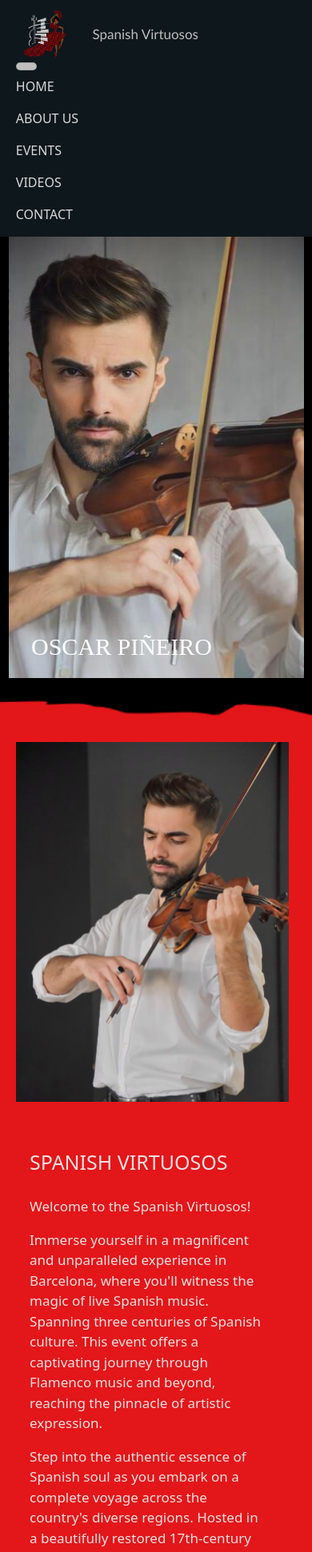
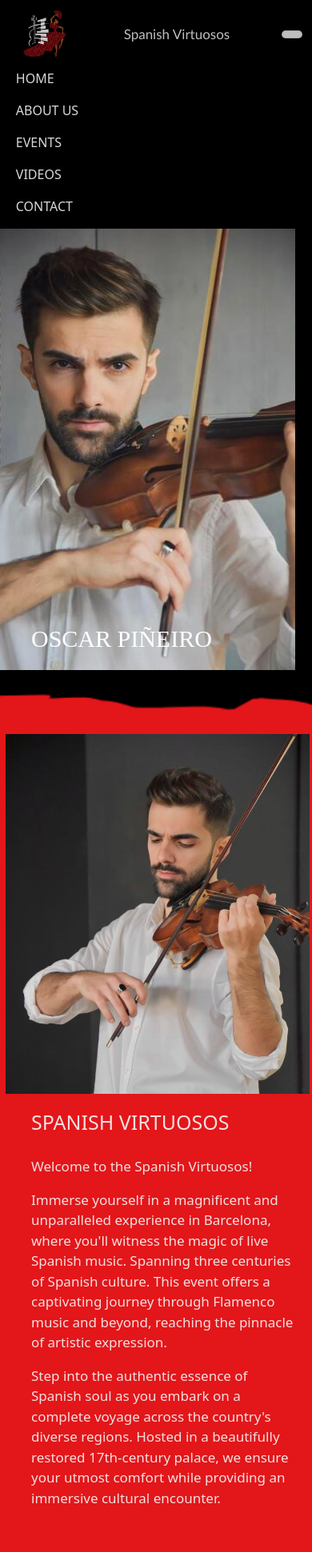
Before and after one commit to rihabalyasiri/oscar_website, a React (Create React App) app: page / in a window 390 px wide. Shown: the top 1941 px of the page at 80% size. Built offline with nearby package versions, Linux system fonts and the light colour scheme.

Commit message:
fit design on different devices

```diff
--- a/package.json
+++ b/package.json
@@ -7,6 +7,7 @@
     "@testing-library/jest-dom": "^5.16.5",
     "@testing-library/react": "^13.4.0",
     "@testing-library/user-event": "^13.5.0",
+    "animate.css": "^4.1.1",
     "bootstrap": "^5.3.0",
     "firebase": "^9.22.1",
     "mdb-react-ui-kit": "^6.1.0",
--- a/src/components/EventCover.js
+++ b/src/components/EventCover.js
@@ -1,4 +1,5 @@
 import React from "react";
+
 
 
 const EventCover = (props) => {
--- a/src/components/MainContainer.js
+++ b/src/components/MainContainer.js
@@ -1,13 +1,13 @@
 import React from 'react';
-import { MDBContainer } from 'mdb-react-ui-kit';
 import "../css/style.css"
+import 'animate.css';
 
 
 
 export default function App(props) {
     return (
         <div className={props.background + " " + props.bg_small}>
-            <h1 className='titel titel_main_container'>{props.titel}</h1>
+            <h1 className='titel titel_main_container animate__backInLeft animate__animated'>{props.titel}</h1>
             <div className={props.main_image}>
 
             </div>
--- a/src/components/PIC_TEXT_OSCAR.js
+++ b/src/components/PIC_TEXT_OSCAR.js
@@ -2,10 +2,10 @@ import React from "react";
 
 export default function App() {
   return (
-    <div className="flex_parent_bg" id="about_us">
-      <div className="flex_parent ">
-              <div className="image_container">
-                  <div className="img1"></div>
+    <div className="flex_parent1_bg" id="about_us">
+      <div className="flex_parent">
+        <div className="image_container">
+          <div className="img1"></div>
         </div>
         <div className="description_container">
           <h2 className="header">SPANISH VIRTUOSOS</h2>
--- a/src/components/PIC_TEXT_OSCAR_MOTHER.js
+++ b/src/components/PIC_TEXT_OSCAR_MOTHER.js
@@ -2,14 +2,15 @@ import React from "react";
 
 export default function App() {
   return (
-    <div className=" flex_parent2">
+    <div className="flex_parent2_bg" id="about_us">
+      <div className="flex_parent">
         <div className="description_container extra_width">
           <h2 className="header">THE PERFORMANCE</h2>
           <p>
-          Spanish Virtuosos presents an interactive show that combines flamenco
-          dancing, flamenco music, and classical instruments, accompanied by the
-          captivating narration of internationally acclaimed Spanish musicians,
-          Marina Piñeiro and Oscar Piñeiro.
+            Spanish Virtuosos presents an interactive show that combines
+            flamenco dancing, flamenco music, and classical instruments,
+            accompanied by the captivating narration of internationally
+            acclaimed Spanish musicians, Marina Piñeiro and Oscar Piñeiro.
           </p>
 
           <p>
@@ -24,11 +25,11 @@ export default function App() {
           </p>
 
           <p>
-          "Insideout Flamenco," brought to you by "Los cuatro costaos," offers a
-          dynamic and exhilarating introduction to the evolution of flamenco
-          music, right up to the present day. Performances take place in some of
-          Barcelona's most emblematic palaces, providing a remarkable journey
-          suitable for audiences of all backgrounds.
+            "Insideout Flamenco," brought to you by "Los cuatro costaos," offers
+            a dynamic and exhilarating introduction to the evolution of flamenco
+            music, right up to the present day. Performances take place in some
+            of Barcelona's most emblematic palaces, providing a remarkable
+            journey suitable for audiences of all backgrounds.
           </p>
           <p>
             Join us at Spanish Virtuosos and immerse yourself in the passion,
@@ -39,5 +40,6 @@ export default function App() {
           <div className="img2"></div>
         </div>
       </div>
+    </div>
   );
 }
--- a/src/css/style.css
+++ b/src/css/style.css
@@ -15,7 +15,7 @@
 .logo {
   width: 100px;
   height: 100px;
-  background-image: url("../imgs//logo.webp");
+  background-image: url("../imgs/logo.webp");
   margin-right: 20px;
 }
 
@@ -54,6 +54,16 @@
   padding-bottom: 20px;
 }
 
+
+
+.flex_parent.description_container {
+  width: 45%;
+}
+
+.image_container {
+  width: 35%;
+}
+
 .flex_parent {
     display: flex;
     width: 90%;
@@ -63,15 +73,7 @@
     padding-bottom: 8%;
   }
 
-.flex_parent.description_container {
-  width: 45%;
-}
-
-.image_container {
-  width: 35%;
-}
-
-.flex_parent_bg {
+.flex_parent1_bg {
   background-image: url("../imgs/red_cover.png");
   background-repeat: no-repeat;
   background-size: cover;
@@ -79,27 +81,26 @@
   color: #f2e0e0;
 }
 
+.flex_parent2_bg {
+    background-image: url("../imgs/gray_cover.png");
+    background-size: cover;
+    background-repeat: no-repeat;
+    width: 100%;
+}
+
+
 .description_container {
   font-size: 17px;
-  width: 50%;
+  width: 45%;
 }
 
-.flex_parent2 {
-  background-image: url("../imgs/gray_cover.png");
-  display: flex;
-  justify-content: space-around;
-  background-repeat: no-repeat;
-  padding-top: 8%;
-  padding-bottom: 8%;
-  padding-left: 15%;
-  padding-right: 15%;
-}
+
 
 .menu {
   color: white !important;
   padding-left: 2%;
   filter: brightness(85%);
-  background: linear-gradient(#101b21 100%, transparent 100%);
+  background: linear-gradient(#000000 100%, transparent 100%);
 }
 
 .white_text {
@@ -219,12 +220,15 @@ a.nav-link:hover {
 
 .event_cover_img {
   background-image: url("../imgs/flamenco.png");
-  width:100%;
-  height: 550px;
+  background-repeat: no-repeat;
+  background-size: cover;
+  width: 100%;
+  height: 580px;
+  background-position: right;
 }
 
 .cover_height {
-  height: 550px;
+  height: 580px;
 }
 
 .event_info {
@@ -415,10 +419,89 @@ h6 {
     padding-left: 10%;
     padding-right: 10%;
   }
+}
 
+@media only screen and (max-width: 414px) {
+    .titel_main_container {
+        padding-top: 185%;
+        font-size: 37px;
+    }
+
+    .main_image_child {
+        background-position: inherit;
+    }
+
+    .flex_parent {
+        flex-direction: column;
+    }
+
+    .img1{
+        height:500px;
+    }
+
+    .image_container {
+        width: 90%;
+    }
+
+    .description_container {
+        width:90%;
+        font-size: 20px;
+    }
+
+    .flex_parent {
+        padding-top:20%;
+        width:100%;
+    }
+
+    .flex_parent1_bg {
+        height: 1337px;
+    }
+
+    .blond_header {
+        font-style: oblique;
+        font-size: 41px;
+    }
+
+    .card_flex {
+        margin-left: 22px;
+        margin-bottom: 10px;
+    }
+
+    .card_flex  div {
+        margin-bottom: 20px;
+    }
+
+    .header_small_container {
+        padding-top: 118%;
+        font-size: 47px;
+    }
+
+    .biogrphy_image {
+        background-position: inherit;
+    }
+
+    .bio_img_container {
+        width:90%;
+    }
+
+    .bio_text {
+        width: 90%;
+        font-size: 18px;
+    }
+
+    .event_info {
+        width: 80%;
+       margin-left: auto;
+       margin-right: auto;
+       padding-left:0px;
+    }
 }
 
 @media only screen and (max-width: 390px) {
+  .img2 {
+    margin-top: 445px;
+    background-size: contain;
+  }
   .flex_parent {
     flex-direction: column;
     padding: 0px;
@@ -427,7 +510,9 @@ h6 {
   .flex_parent2 {
     flex-direction: column;
     padding: 0px;
-    height: 1530px;
+    height: 1388px;
+    background-size: cover;
+    margin-top: -55px;
   }
 
   .flex_parent:first-child {
@@ -445,7 +530,7 @@ h6 {
   .img2 {
     height: 450px;
     border-radius: 0px;
-    margin-top: 30px;
+    margin-left: 13px;
     width: 100%;
   }
 
@@ -474,14 +559,14 @@ h6 {
   }
 
   .header {
-    padding-top: 20px;
+    padding-top: 40px;
   }
   .flex_text {
     width: 95%;
   }
 
   .blond_header {
-    font-size: 30px;
+    font-size: 35px;
   }
   .center_header {
     margin-top: 15px;
@@ -575,6 +660,7 @@ h6 {
     width: 90%;
     padding-left: 10px;
     height: 680px;
+    margin-top: -60px;
   }
   .bio_img_container {
     width: 100%;
@@ -583,8 +669,24 @@ h6 {
   .contact_container {
     width: 100%;
   }
+}
 
+@media only screen and (max-width: 390px) {
+    .logo_text {
+        margin-right: 0px;
+    }
 
+    .img1 {
+        margin-left:-3px;
+    }
+
+    .img2 {
+        margin-left:- 3px;
+    }
+
+    .card_flex {
+        margin-left:15px;
+    }
 }
 
 @media only screen and (max-width: 280px) {
@@ -606,8 +708,6 @@ h6 {
   .flex_parent.description_container {
     width: 90%;
   }
-
-
 
   .img1 {
     margin-left: 0;
@@ -647,21 +747,20 @@ h6 {
 
   .flex_parent2 {
     height: 1300px;
-
   }
 
   .img1 {
     margin-bottom: 5px;
-    height:280px;
+    height: 280px;
   }
 
   .img2 {
-    height:280px;
+    height: 280px;
     background-size: contain;
   }
 
   .image_container {
-    margin-left:25px;
+    margin-left: 25px;
     width: 90%;
   }
 
@@ -671,7 +770,7 @@ h6 {
   }
 
   .bio_img_container {
-    width:100%;
+    width: 100%;
   }
 
   .bio_img_marina {
@@ -683,6 +782,4 @@ h6 {
   .main_image {
     margin-bottom: 20px;
   }
-
-
 }
```
Also changed, not shown: requirments.txt, 1 other file (tests, documents, lock files or other folders). Lines whose indentation alone changed are shown as unchanged.
